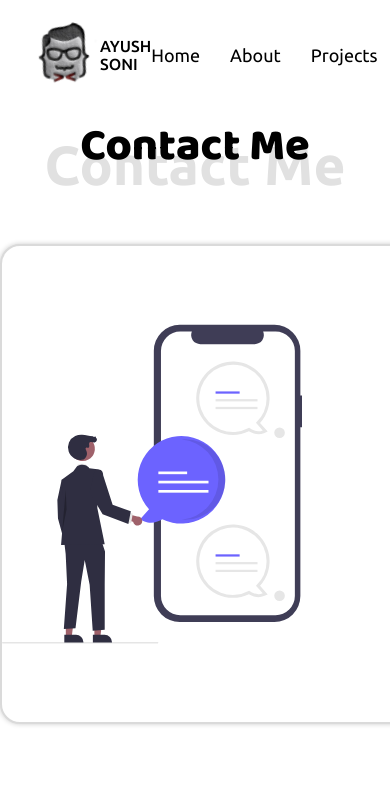
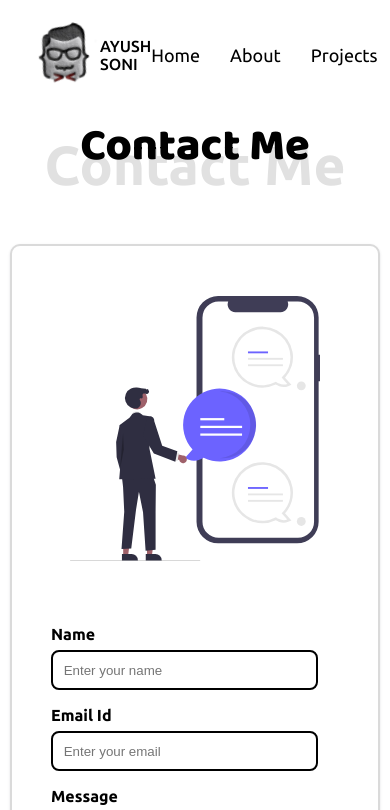
Before and after one commit to ayushsoni1010/portfolio-website, a React (Create React App) app: page /contact in a window 390 px wide. Shown: the top 810 px of the page. Built offline with nearby package versions, Linux system fonts and the light colour scheme.

Commit message:
fix: contact section responsiveness

```diff
--- a/src/views/Contact/style.views.contactUs.css
+++ b/src/views/Contact/style.views.contactUs.css
@@ -25,15 +25,19 @@ div.contact-us > div.form-section-wrapper {
           justify-content: space-between;
   margin-right: auto;
   margin-left: auto;
-  gap: 10px;
   margin-top: 3em;
   width: 50em;
   height: 30em;
   background: #ffffff;
   border: 2px solid #dadada;
-  border-radius: 20px;
-  -webkit-box-shadow: 0px 0px 5px #ccc;
-          box-shadow: 0px 0px 5px #ccc;
+  -webkit-box-shadow: 0px 1px 2px -1px rgba(16, 24, 40, 0.1), 0px 1px 3px rgba(16, 24, 40, 0.1);
+          box-shadow: 0px 1px 2px -1px rgba(16, 24, 40, 0.1), 0px 1px 3px rgba(16, 24, 40, 0.1);
+  border-radius: 10px;
+}
+
+div.contact-us > div.form-section-wrapper:hover {
+  -webkit-box-shadow: 0px 4px 6px -4px rgba(16, 24, 40, 0.1), 0px 10px 15px -3px rgba(16, 24, 40, 0.1);
+          box-shadow: 0px 4px 6px -4px rgba(16, 24, 40, 0.1), 0px 10px 15px -3px rgba(16, 24, 40, 0.1);
 }
 
 div.contact-us > div.form-section-wrapper > img.contact-illustration {
@@ -64,7 +68,7 @@ div.contact-us > div.form-section-wrapper > form.contact-us-form > label > input
   display: block;
   padding: 0.8em;
   width: 20em;
-  border-radius: 10px;
+  border-radius: 8px;
   margin-top: 0.5em;
   border: 2px solid black;
 }
@@ -75,7 +79,7 @@ div.contact-us > div.form-section-wrapper > form.contact-us-form > label > input
 
 div.contact-us > div.form-section-wrapper > form.contact-us-form > textarea {
   margin-top: 0.5em;
-  border-radius: 10px;
+  border-radius: 8px;
   padding: 0.6em 0.8em;
   border: 2px solid black;
 }
@@ -105,4 +109,65 @@ div.contact-us > div.form-section-wrapper > form.contact-us-form > button.btn-su
 div.contact-us > div.form-section-wrapper > form.contact-us-form > button.btn-submit:hover {
   background-color: #3d3df5;
 }
+
+@media screen and (max-width: 850px) {
+  div.contact-us > div.form-section-wrapper {
+    width: 95%;
+    height: 100%;
+  }
+  div.contact-us > div.form-section-wrapper > img.contact-illustration {
+    width: 250px;
+  }
+  div.contact-us > div.form-section-wrapper > form.contact-us-form {
+    margin-right: 2em;
+    padding-bottom: 50px;
+  }
+  div.contact-us > div.form-section-wrapper > form.contact-us-form > label {
+    font-size: 17px;
+  }
+  div.contact-us > div.form-section-wrapper > form.contact-us-form > button.btn-submit {
+    padding: 0.7em 1.4em;
+    font-size: 17px;
+  }
+}
+
+@media screen and (max-width: 650px) {
+  div.contact-us > div.form-section-wrapper > img.contact-illustration {
+    width: 200px;
+  }
+  div.contact-us > div.form-section-wrapper > form.contact-us-form {
+    margin-right: 1em;
+    padding-bottom: 50px;
+  }
+  div.contact-us > div.form-section-wrapper > form.contact-us-form > label {
+    font-size: 16px;
+    width: 17em;
+  }
+  div.contact-us > div.form-section-wrapper > form.contact-us-form > textarea {
+    width: 20em;
+  }
+  div.contact-us > div.form-section-wrapper > form.contact-us-form > button.btn-submit {
+    font-size: 16px;
+    width: 98%;
+  }
+}
+
+@media screen and (max-width: 550px) {
+  div.contact-us > div.form-section-wrapper {
+    -webkit-box-orient: vertical;
+    -webkit-box-direction: normal;
+        -ms-flex-direction: column;
+            flex-direction: column;
+    -webkit-box-pack: center;
+        -ms-flex-pack: center;
+            justify-content: center;
+    -webkit-box-align: center;
+        -ms-flex-align: center;
+            align-items: center;
+  }
+  div.contact-us > div.form-section-wrapper > img.contact-illustration {
+    width: 250px;
+    margin-top: 50px;
+  }
+}
 /*# sourceMappingURL=style.views.contactUs.css.map */
--- a/src/views/Contact/style.views.contactUs.scss
+++ b/src/views/Contact/style.views.contactUs.scss
@@ -11,14 +11,19 @@ div.contact-us {
         justify-content: space-between;
         margin-right: auto;
         margin-left: auto;
-        gap: 10px;
         margin-top: 3em;
         width: 50em;
         height: 30em;
         background: #ffffff;
         border: 2px solid #dadada;
-        border-radius: 20px;
-        box-shadow: 0px 0px 5px #ccc;
+        box-shadow: 0px 1px 2px -1px rgba(16, 24, 40, 0.1),
+            0px 1px 3px rgba(16, 24, 40, 0.1);
+        border-radius: 10px;
+
+        &:hover {
+            box-shadow: 0px 4px 6px -4px rgba(16, 24, 40, 0.1),
+                0px 10px 15px -3px rgba(16, 24, 40, 0.1);
+        }
 
         >img.contact-illustration {
             width: 300px;
@@ -41,7 +46,7 @@ div.contact-us {
                     display: block;
                     padding: 0.8em;
                     width: 20em;
-                    border-radius: 10px;
+                    border-radius: 8px;
                     margin-top: 0.5em;
                     border: 2px solid black;
 
@@ -53,7 +58,7 @@ div.contact-us {
 
             >textarea {
                 margin-top: 0.5em;
-                border-radius: 10px;
+                border-radius: 8px;
                 padding: 0.6em 0.8em;
                 border: 2px solid black;
 
@@ -87,3 +92,72 @@ div.contact-us {
     }
 
 }
+
+@media screen and (max-width: 850px) {
+    div.contact-us {
+        >div.form-section-wrapper {
+            width: 95%;
+            height: 100%;
+
+            >img.contact-illustration {
+                width: 250px;
+            }
+
+            >form.contact-us-form {
+                margin-right: 2em;
+                padding-bottom: 50px;
+
+                >label {
+                    font-size: 17px;
+                }
+
+                >button.btn-submit {
+                    padding: 0.7em 1.4em;
+                    font-size: 17px;
+                }
+            }
+        }
+    }
+}
+
+@media screen and (max-width: 650px) {
+    div.contact-us {
+        >div.form-section-wrapper {
+            >img.contact-illustration {
+                width: 200px;
+            }
+
+            >form.contact-us-form {
+                margin-right: 1em;
+                padding-bottom: 50px;
+
+                >label {
+                    font-size: 16px;
+                    width: 17em;
+                }
+
+                >textarea{
+                    width: 20em;
+                }
+                >button.btn-submit {
+                    font-size: 16px;
+                    width: 98%;
+                }
+            }
+        }
+    }
+}
+
+@media screen and (max-width: 550px) {
+    div.contact-us {
+        >div.form-section-wrapper {
+            flex-direction: column;
+            justify-content: center;
+            align-items: center;
+            >img.contact-illustration {
+                width: 250px;
+                margin-top: 50px;
+            }
+        }
+    }
+}
```
Also changed, not shown: 1 other file (tests, documents, lock files or other folders).
